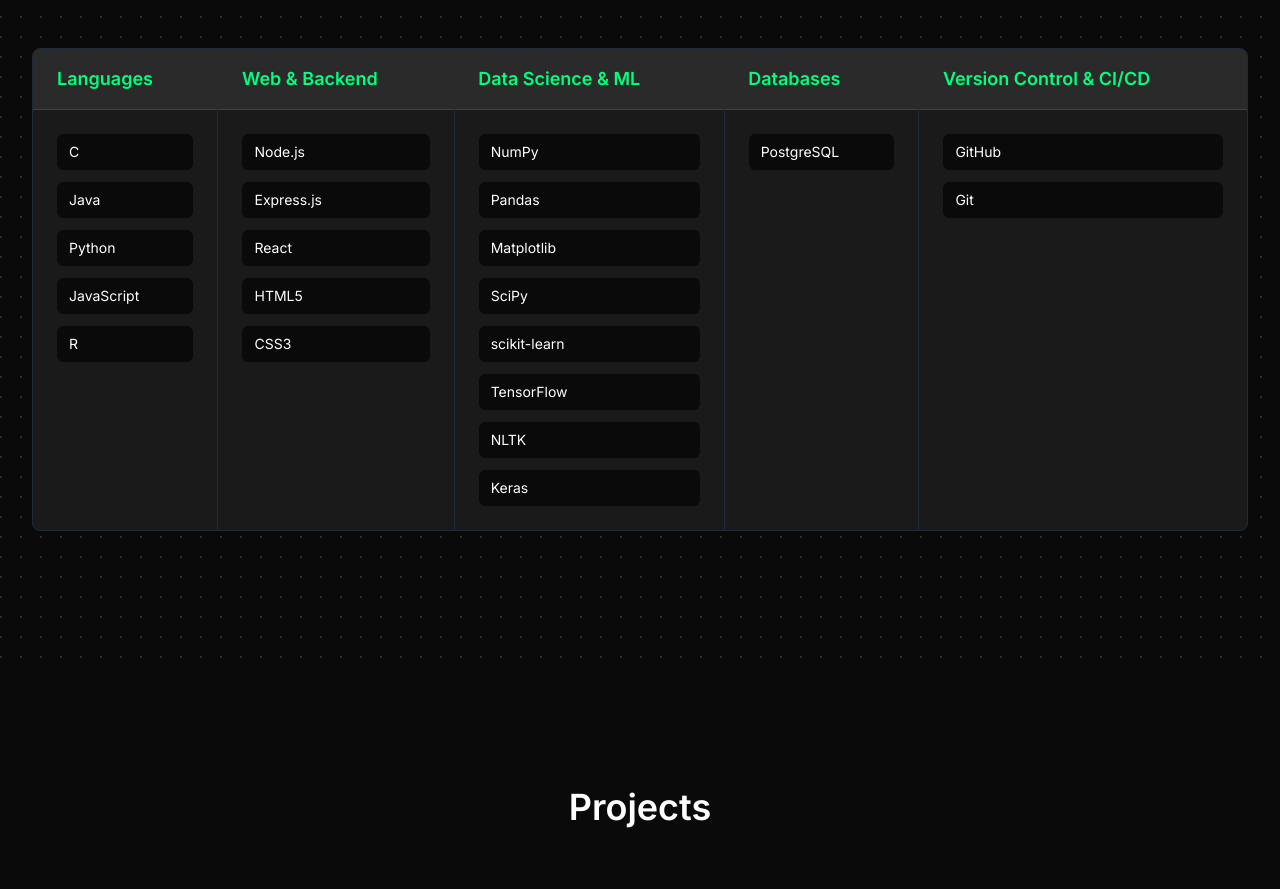
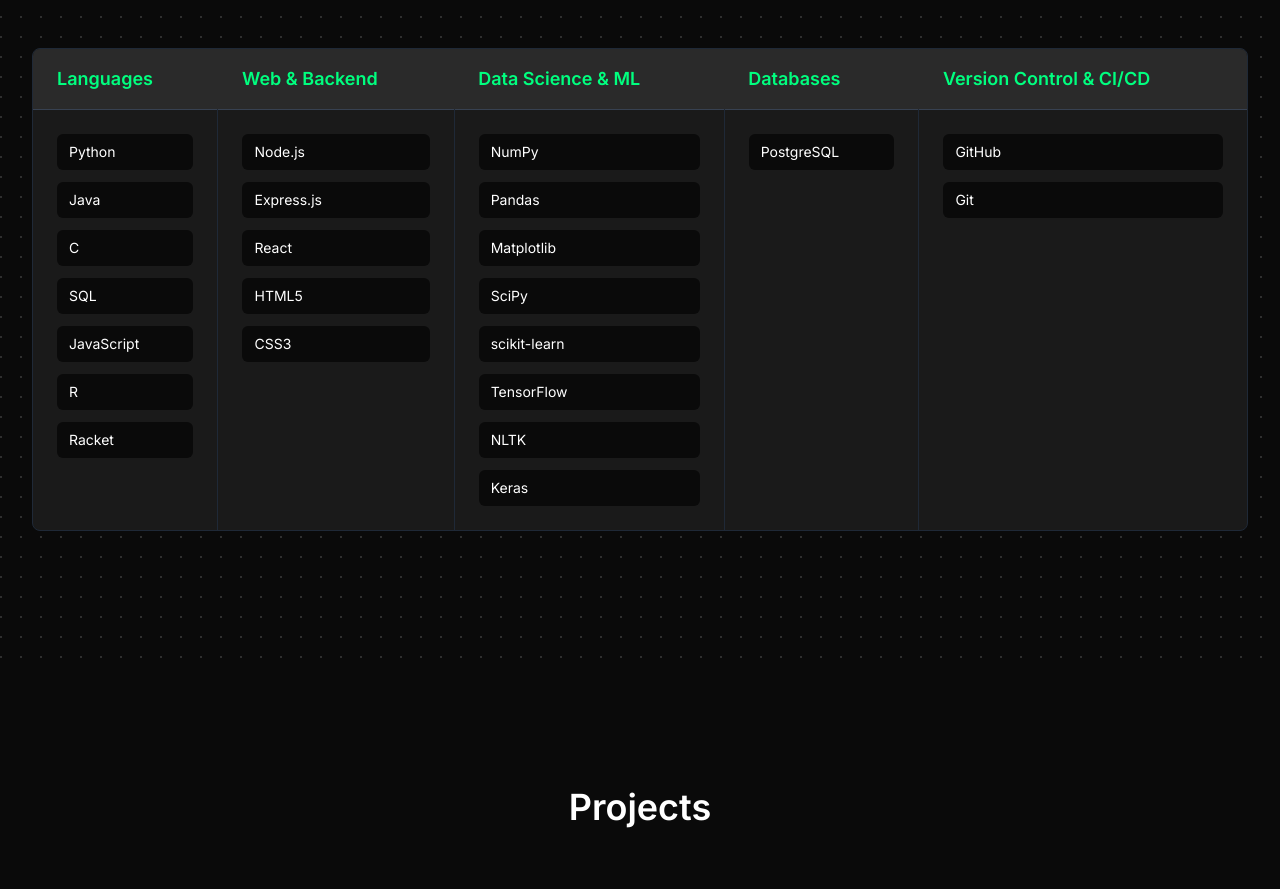
Before and after one commit to ahan-jain/personal-website, a React (Vite) app: page / in a window 1280 px wide. Shown: the part 1840-2729 px from the top of the page. Built offline with nearby package versions, Linux system fonts and the light colour scheme.

Commit message:
Updated Tech Stack Section
added missing languages and fixed hierarchy

```diff
--- a/src/App.tsx
+++ b/src/App.tsx
@@ -108,7 +108,7 @@
   const toolboxData = [
     {
       category: "Languages",
-      items: ["C", "Java", "Python", "JavaScript", "R"]
+      items: ["Python", "Java", "C", "SQL", "JavaScript", "R", "Racket"]
     },
     {
       category: "Web & Backend",
```
